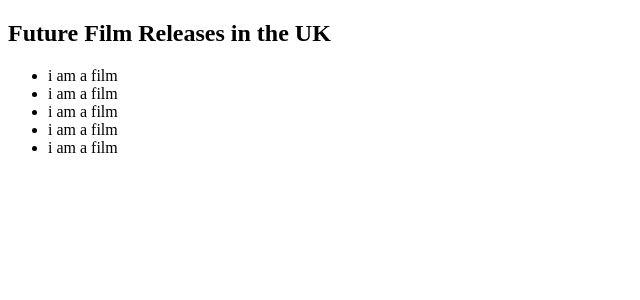
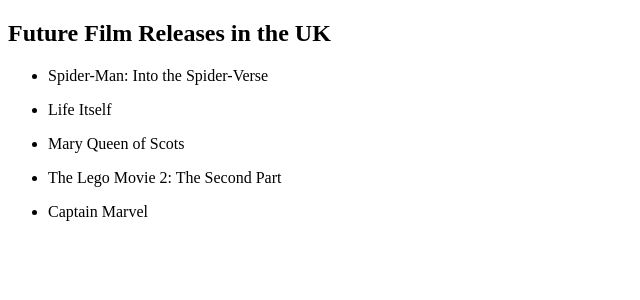
Before and after one commit to cjscrimmy/react_app_film_releases, a React (Create React App) app: page / in a window 1280 px wide. Shown: the top 300 px of the page, without its empty margins (0-640 px from the left). Built offline with nearby package versions, Linux system fonts and the light colour scheme.

Commit message:
refactor code in the film file to display the names of the movies. info displayed correctly

```diff
--- a/src/components/Film.js
+++ b/src/components/Film.js
@@ -5,7 +5,7 @@
     render(){
         return(
             <li className="film">
-                i am a film
+                <p>{this.props.name}</p>
             </li>
         )
     }
```
